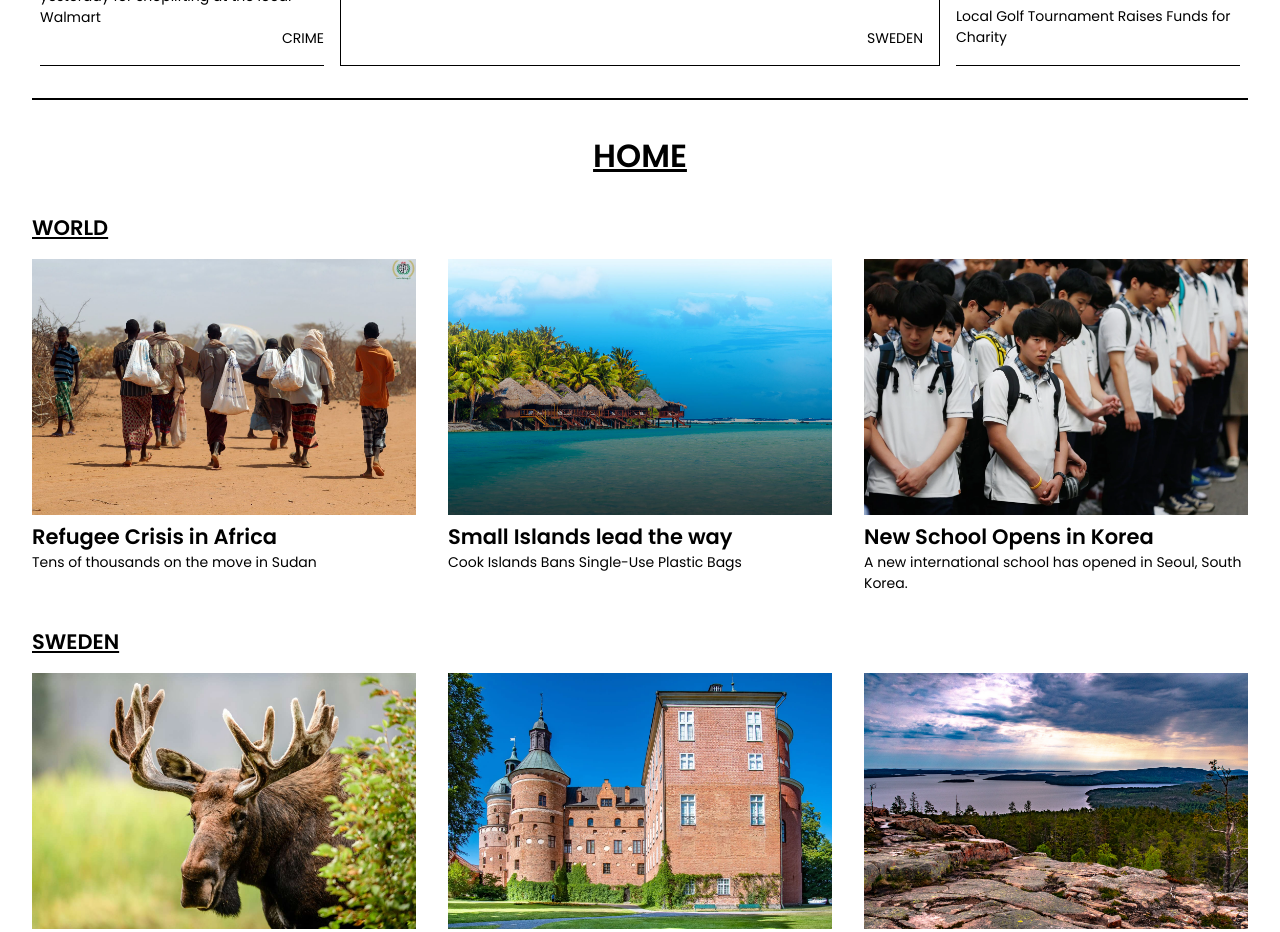
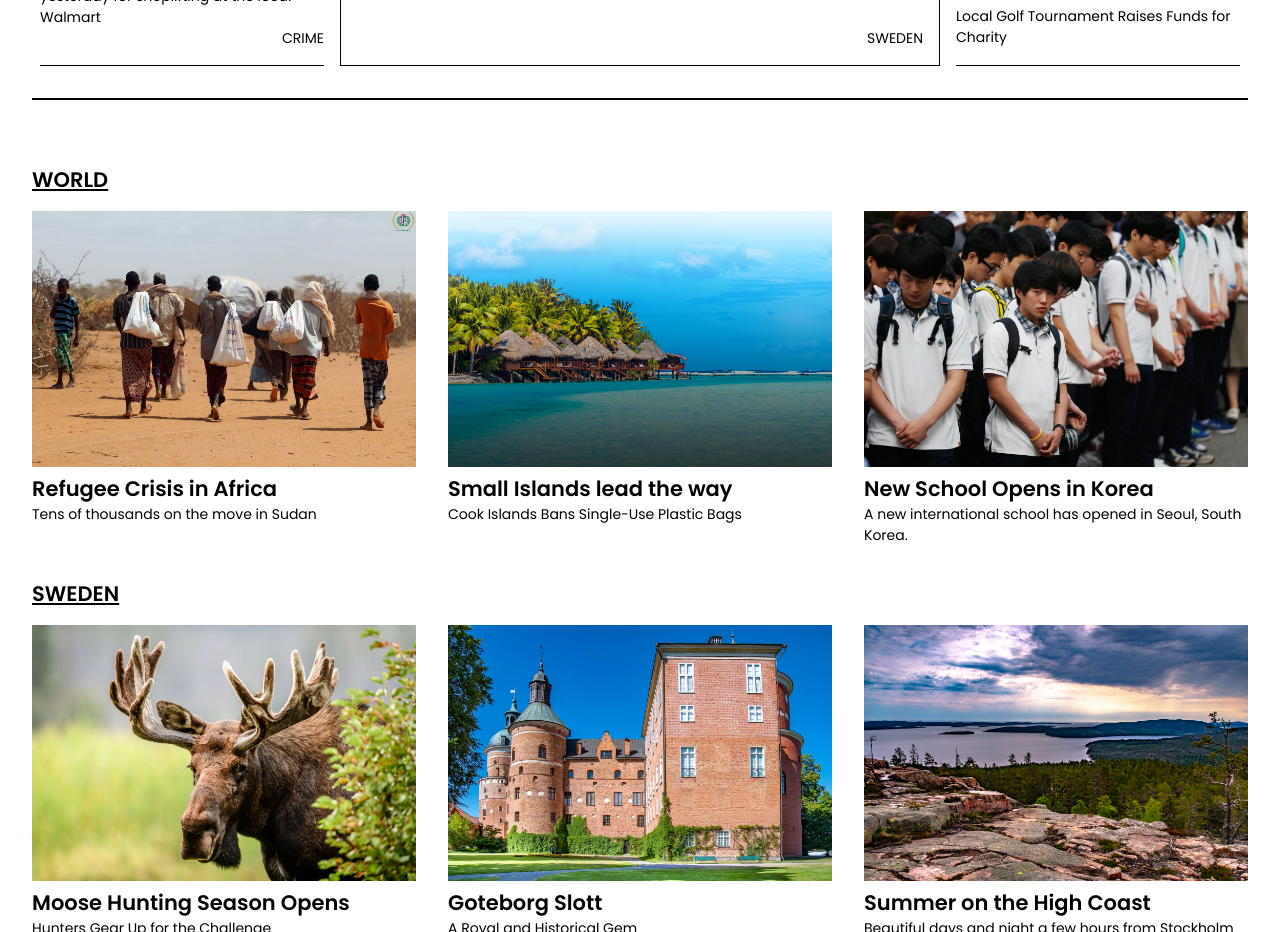
Before and after one commit to claudiacarion/NOTW-react-practice, a React (Vite) app: page / in a window 1280 px wide. Shown: the part 800-1732 px from the top of the page. Built offline with nearby package versions, Linux system fonts and the light colour scheme; a web font is replaced by a local one.

Commit message:
remove Home title

```diff
--- a/src/components/SelectedCategory/index.jsx
+++ b/src/components/SelectedCategory/index.jsx
@@ -7,7 +7,7 @@ const SelectedCategory = ({ currentCategory, updateArticle }) => {
 
   return (
     <>
-      <h2 className={styles.categoryTitle}>{currentCategory}</h2>
+      {currentCategory !== "Home" && <h2 className={styles.categoryTitle}>{currentCategory}</h2>}
       <div className={styles.selectedCategory}>
         {selected.map((article, index) => (
           <div className={styles.articleWrapper} key={index} onClick={() => updateArticle({ article })}>
```
